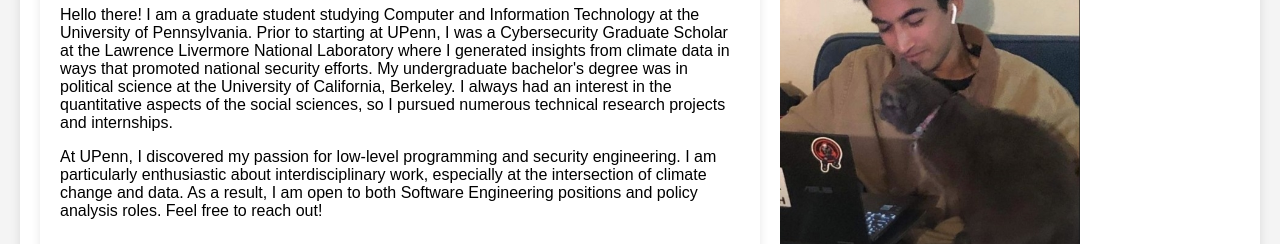
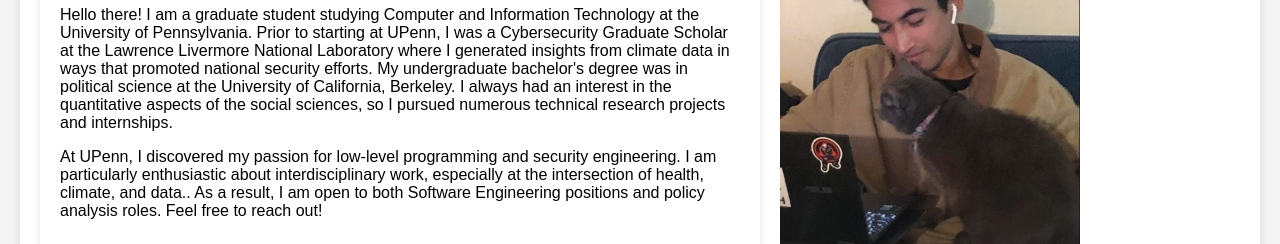
Before and after one commit to salam002/simonalam, a plain HTML site: page index.html in a window 1280 px wide. Shown: the part 253-497 px from the top of the page. Drawn offline with Linux system fonts and the light colour scheme.

Commit message:
updated about

```diff
--- a/index.html
+++ b/index.html
@@ -35,7 +35,7 @@
                 in ways that promoted national security efforts. My undergraduate bachelor's degree was in political science at the University of California, Berkeley.
                 I always had an interest in the quantitative aspects of the social sciences, so I pursued numerous technical research projects and internships.
               </p>
-              <p>At UPenn, I discovered my passion for low-level programming and security engineering. I am particularly enthusiastic about interdisciplinary work, especially at the intersection of climate change and data.
+              <p>At UPenn, I discovered my passion for low-level programming and security engineering. I am particularly enthusiastic about interdisciplinary work, especially at the intersection of health, climate, and data..
                 As a result, I am open to both Software Engineering positions and policy analysis roles. Feel free to reach out!
               </p>
               <a href="Resume_.pdf" download class="download-btn">Download My Resume</a>
```
